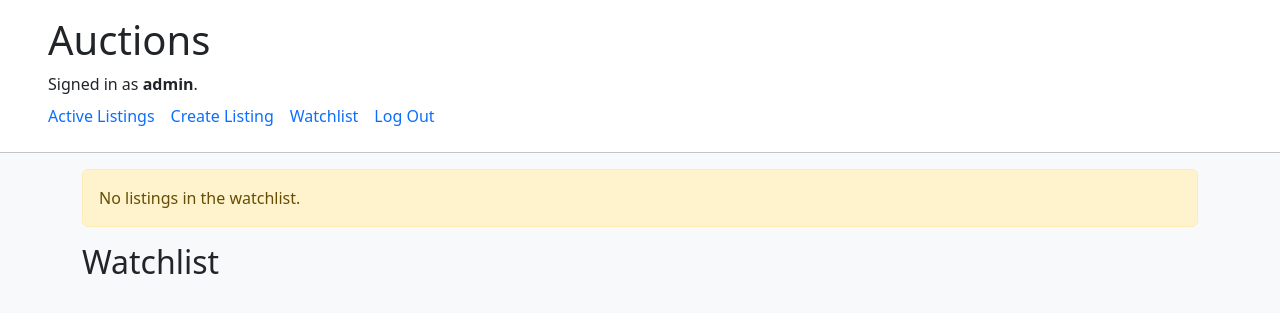
After one commit to keanureano/django-ecommerce, a Django app: page /watchlist in a window 1280 px wide. The commit adds this page. Shown: the top 313 px of the page. Run offline with Django 3.2, Linux system fonts and the light colour scheme; a user stored in the database is signed in; data comes from the database, SQL or seed files in the repository; both versions use the stored data as it was after the commit; data that the repository does not hold is empty.

Commit message:
add watchlist

```diff
--- a/auctions/models.py
+++ b/auctions/models.py
@@ -19,6 +19,7 @@ class Listing(models.Model):
     is_active = models.BooleanField(default=True)
     user_id = models.ForeignKey(User, null=True, blank=True, on_delete=models.CASCADE, related_name="listings")
     category_id = models.ForeignKey(Category, null=True, blank=True, on_delete=models.CASCADE, related_name="listings")
+    watchlist = models.ManyToManyField(User, blank=True, related_name="watchlist")
 
     def __str__(self):
         return f"{self.title}: ${self.starting_price}"
--- a/auctions/templates/auctions/layout.html
+++ b/auctions/templates/auctions/layout.html
@@ -10,8 +10,8 @@
     <link href="{% static 'auctions/styles.css' %}" rel="stylesheet">
 </head>
 
-<body>
-    <div class="px-5 py-3">
+<body class="bg-light">
+    <div class="px-5 py-3 bg-white">
         <h1>Auctions</h1>
         <div>
             {% if user.is_authenticated %}
@@ -22,21 +22,24 @@
         </div>
         <ul class="nav">
             <li class="nav-item">
-                <a class="nav-link ps-0" href="{% url 'index' %}">Active Listings</a>
+                <a class="nav-link ps-0 px-2" href="{% url 'index' %}">Active Listings</a>
             </li>
             {% if user.is_authenticated %}
             <li class="nav-item">
-                <a class="nav-link" href="{% url 'create' %}">Create Listing</a>
+                <a class="nav-link px-2" href="{% url 'create' %}">Create Listing</a>
             </li>
             <li class="nav-item">
-                <a class="nav-link" href="{% url 'logout' %}">Log Out</a>
+                <a class="nav-link px-2" href="{% url 'watchlist' %}">Watchlist</a>
+            </li>
+            <li class="nav-item">
+                <a class="nav-link px-2" href="{% url 'logout' %}">Log Out</a>
             </li>
             {% else %}
             <li class="nav-item">
-                <a class="nav-link" href="{% url 'login' %}">Log In</a>
+                <a class="nav-link px-2" href="{% url 'login' %}">Log In</a>
             </li>
             <li class="nav-item">
-                <a class="nav-link" href="{% url 'register' %}">Register</a>
+                <a class="nav-link px-2" href="{% url 'register' %}">Register</a>
             </li>
             {% endif %}
         </ul>
--- /dev/null
+++ b/auctions/templates/auctions/watchlist.html
@@ -0,0 +1,32 @@
+{% extends "auctions/layout.html" %}
+
+{% block body %}
+<h2>Watchlist</h2>
+<div class="row">
+    {% for listing in listings %}
+    <div class="col-6 col-lg-3 py-2">
+        <div class="m-0 p-0 w-100 h-100">
+            <div class="w-100 d-flex justify-content-end">
+                <form action="{% url 'listing' listing_id=listing.id %}" method="post">
+                    {% csrf_token %}
+                    <button type="submit" name="watchlist" value="remove2" class="btn-close bg-danger me-1"></button>
+                </form>
+            </div>
+            <a href="{% url 'listing' listing_id=listing.id %}" class="card card-responsive w-100 h-100">
+                <img class="h-50 img-fluid" src="{{ listing.image_url }}" alt="{{ listing.title }}"
+                    style="object-fit: cover;">
+                <div class="card-body">
+                    <h5 class="card-title">{{ listing.title|truncatechars:24 }}</h5>
+                    <h6 class="card-title">USD ${{ listing.starting_price }}</h6>
+                    <p class="card-text">{{ listing.description|truncatechars:64 }}</p>
+                </div>
+            </a>
+        </div>
+    </div>
+    {% if forloop.counter|divisibleby:4 %}
+</div>
+<div class="row">
+    {% endif %}
+    {% endfor %}
+</div>
+{% endblock %}
--- a/auctions/urls.py
+++ b/auctions/urls.py
@@ -6,6 +6,7 @@ urlpatterns = [
     path("", views.index, name="index"),
     path("create", views.create_listing, name="create"),
     path("listing/<int:listing_id>", views.listing, name="listing"),
+    path("watchlist", views.watchlist, name="watchlist"),
     path("login", views.login_view, name="login"),
     path("logout", views.logout_view, name="logout"),
     path("register", views.register, name="register")
--- a/auctions/views.py
+++ b/auctions/views.py
@@ -27,9 +27,23 @@ def index(request):
 
 def listing(request, listing_id):
     listing = Listing.objects.get(id=listing_id)
-    return render(request, "auctions/listing.html", {
-        "listing": listing
-    })
+    user = request.user
+    if request.method == "POST":
+        watchlist = request.POST["watchlist"]
+        if watchlist == "add":
+            listing.watchlist.add(user)
+        elif watchlist == "remove":
+            listing.watchlist.remove(user)
+        elif watchlist == "remove2":
+            listing.watchlist.remove(user)
+            return redirect("watchlist")
+        return redirect("listing", listing_id)
+    else:
+        is_watchlisted = (user in listing.watchlist.all())
+        return render(request, "auctions/listing.html", {
+            "listing": listing,
+            "is_watchlisted": is_watchlisted
+        })
 
 @login_required
 def create_listing(request):
@@ -54,6 +68,15 @@ def create_listing(request):
         return render(request, "auctions/create.html", {
             "categories": Category.objects.all()
         })
+
+def watchlist(request):
+    user = request.user
+    listings = Listing.objects.filter(watchlist=user)
+    if not listings:
+        messages.warning(request, "No listings in the watchlist.")
+    return render(request, "auctions/watchlist.html", {
+        "listings": listings
+    })
 
 def login_view(request):
     if request.method == "POST":
```
Also changed, not shown: auctions/templates/auctions/index.html (+12 -6 lines), auctions/templates/auctions/listing.html (+20 -4 lines), auctions/migrations/0004_listing_watchlist.py (added), auctions/migrations/0005_alter_listing_watchlist.py (added), db.sqlite3.
